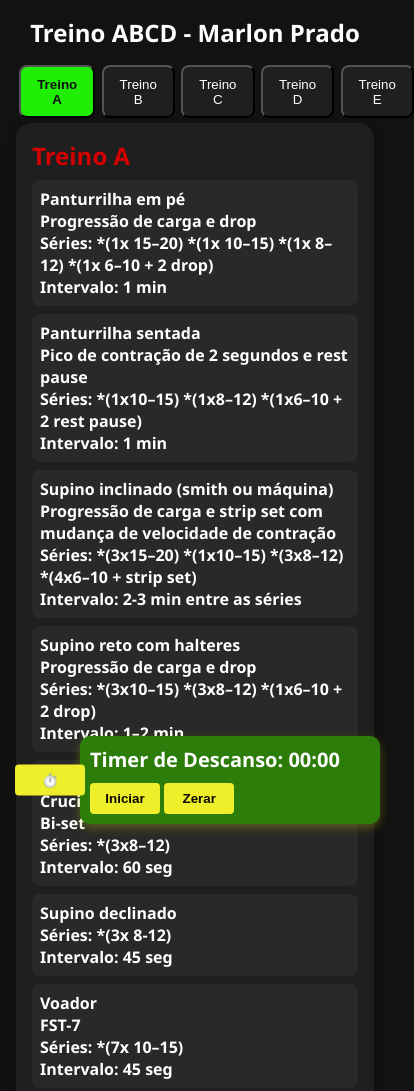
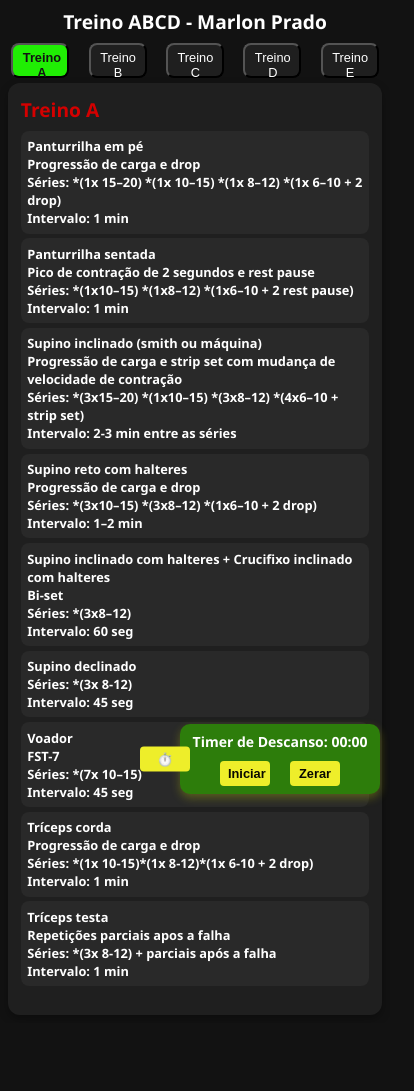
Before and after one commit to marlonprado2025/Ficha_de_Treino_Alem_da_Genetica, a plain HTML site: page index.html in a window 390 px wide. Shown: the top 1091 px of the page, 414 px wide, since content can reach past the window. After the commit the page ends 1023 px from the top, so only its background shows below. Drawn offline with Linux system fonts and the light colour scheme.

Commit message:
add responsive

```diff
--- a/index.html
+++ b/index.html
@@ -18,13 +18,16 @@
       <button class="tab" onclick="selectTreino(4)">Treino E</button>
     </div>
 
+
     <div id="treinos"></div>
 
     <div class="timer" id="timer">
-      <button class="timer-toggle" onclick="toggleTimer()">⏱️</button>
-      <div class="name-timer"><p>Timer de Descanso: <span id="tempo">00:00</span></p></div>
-      <button onclick="startPauseTimer()">Iniciar</button>
-      <button onclick="resetTimer()">Zerar</button>
+      <button class="timer-toggle" onclick="toggleTimer()">⏱️ </button>
+      <p>Timer de Descanso: <span id="tempo">00:00</span></p>
+      <div class="timer-buttons">
+        <button onclick="startPauseTimer()">Iniciar</button>
+        <button onclick="resetTimer()">Zerar</button>
+      </div>
     </div>
 
     <script>
--- a/styles.css
+++ b/styles.css
@@ -17,11 +17,12 @@
       }
       .tabs {
         display: flex;
-        justify-content: space-evenly;
+        justify-content:space-evenly;
         margin-bottom: 5px;
-        max-width: 100%;
       }
       .tab {
+        height: 50px;
+        width: auto;
         background: #1f1f1f;
         color: #ffffff;
         display: flex;
@@ -73,7 +74,7 @@
       .timer {
         position: fixed;
         width: 300px;
-        bottom: 20px;
+        bottom: 80px;
         right: 10px;
         background: rgb(45, 125, 11);
         padding: 10px;
@@ -86,9 +87,8 @@
         transform: translateX(calc(100% - 0px));
       }
       .timer-toggle {
-
         position: absolute;
-        left: -65px;
+        left: -50px;
         top: 50%;
         transform: translateY(-50%);
         background: #3498db;
@@ -96,12 +96,19 @@
         border: none;
         padding: 5px 10px;
         cursor: pointer;
-
+        border-radius: 4px 0 0 4px;
+        font-size: 1rem;
       }
       .timer p {
         margin: 0 0 10px 0;
         font-size: 20px;
-        font-weight: 700 ;
+        font-weight: 700;
+        text-align: center;
+      }
+      .timer-buttons {
+        display: flex;
+        justify-content: center;
+        gap: 50px;
       }
       .timer button {
         padding: 8px 12px;
@@ -116,3 +123,88 @@
       .timer button:hover {
         background: #36ed22;
       }
+
+
+
+      /* Media Queries para responsividade */
+      @media (max-width: 600px) {
+        body {
+          padding: 0.5rem;
+        }
+        h1 {
+          font-size: 1.2rem;
+          margin-bottom: 0.5rem;
+        }
+        .tabs {
+          justify-content: center;
+          gap: 0.8rem;
+        }
+        .tab {
+          height: 40px;
+          padding: 0.4rem 0.8rem;
+          font-size: 0.9rem;
+          flex: 1;
+          min-width: 60px;
+          text-align: center;
+        }
+        .card {
+          padding: 0.8rem;
+          border-radius: 12px;
+        }
+        h2 {
+          font-size: 1.2rem;
+        }
+        li {
+          font-size: 0.8rem;
+          padding: 0.4rem;
+          margin-bottom: 0.3rem;
+        }
+        .timer {
+          width: 80%;
+          max-width: 350px;
+          height: 70px;
+          bottom: 50px;
+          right: 10px;
+          padding: 8px;
+        }
+        .timer p {
+          font-size: 16px;
+        }
+        .timer-buttons {
+          gap: 35px;
+        }
+        .timer button {
+          width: 60px;
+          padding: 6px 10px;
+          font-size: 0.9rem;
+        }
+        .timer-toggle {
+          left: -40px;
+          padding: 4px 8px;
+          font-size: 0.9rem;
+        }
+      }
+
+      @media (max-width: 400px) {
+        .tab {
+          font-size: 0.8rem;
+          padding: 0.3rem 0.6rem;
+          height: 35px;
+          min-width: 50px;
+        }
+        .timer {
+          width: 90%;
+          max-width: 200px;
+        }
+        .timer p {
+          font-size: 14px;
+        }
+        .timer-buttons {
+          gap: 20px;
+        }
+        .timer button {
+          width: 50px;
+          padding: 5px 8px;
+          font-size: 0.8rem;
+        }
+    }
```
